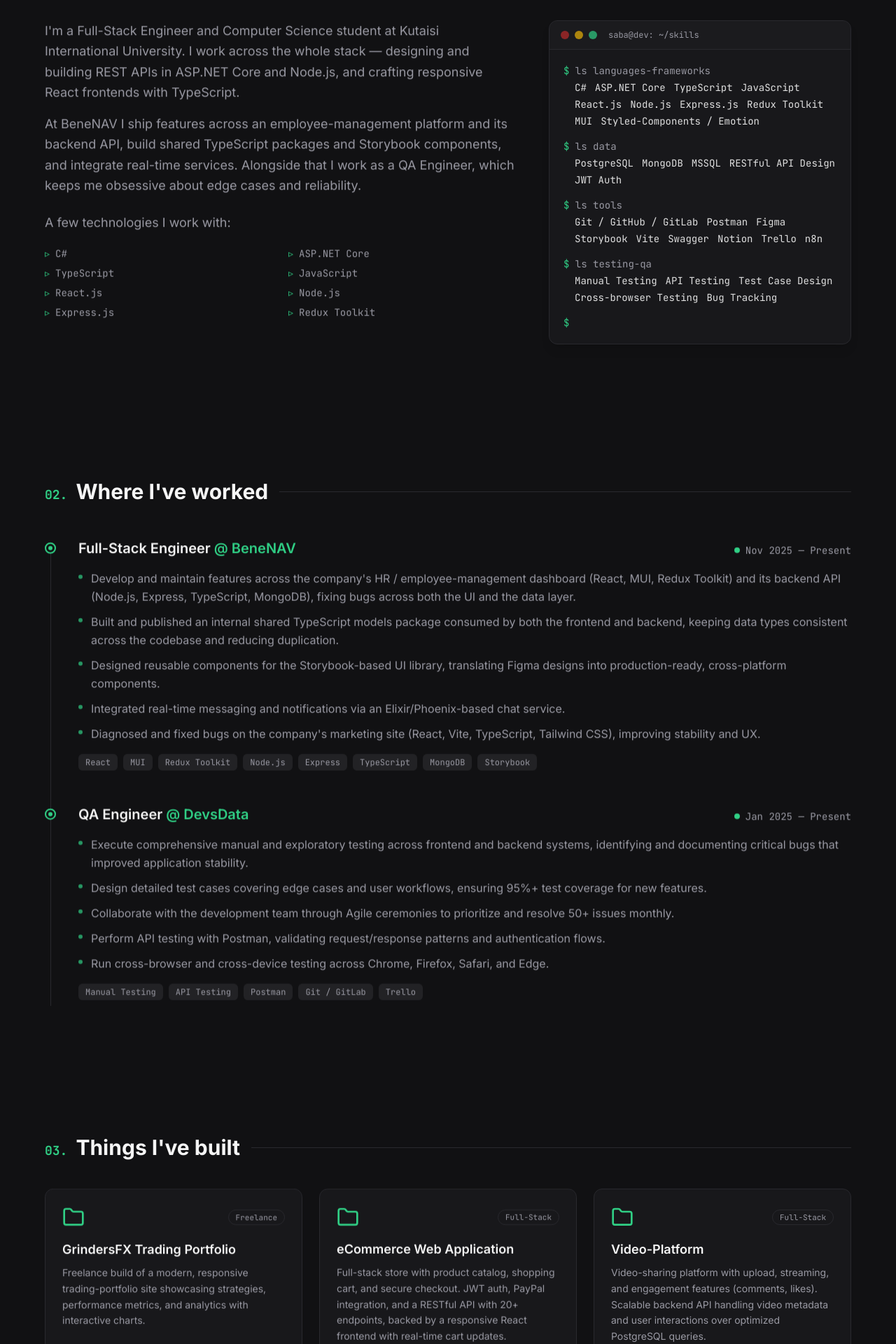
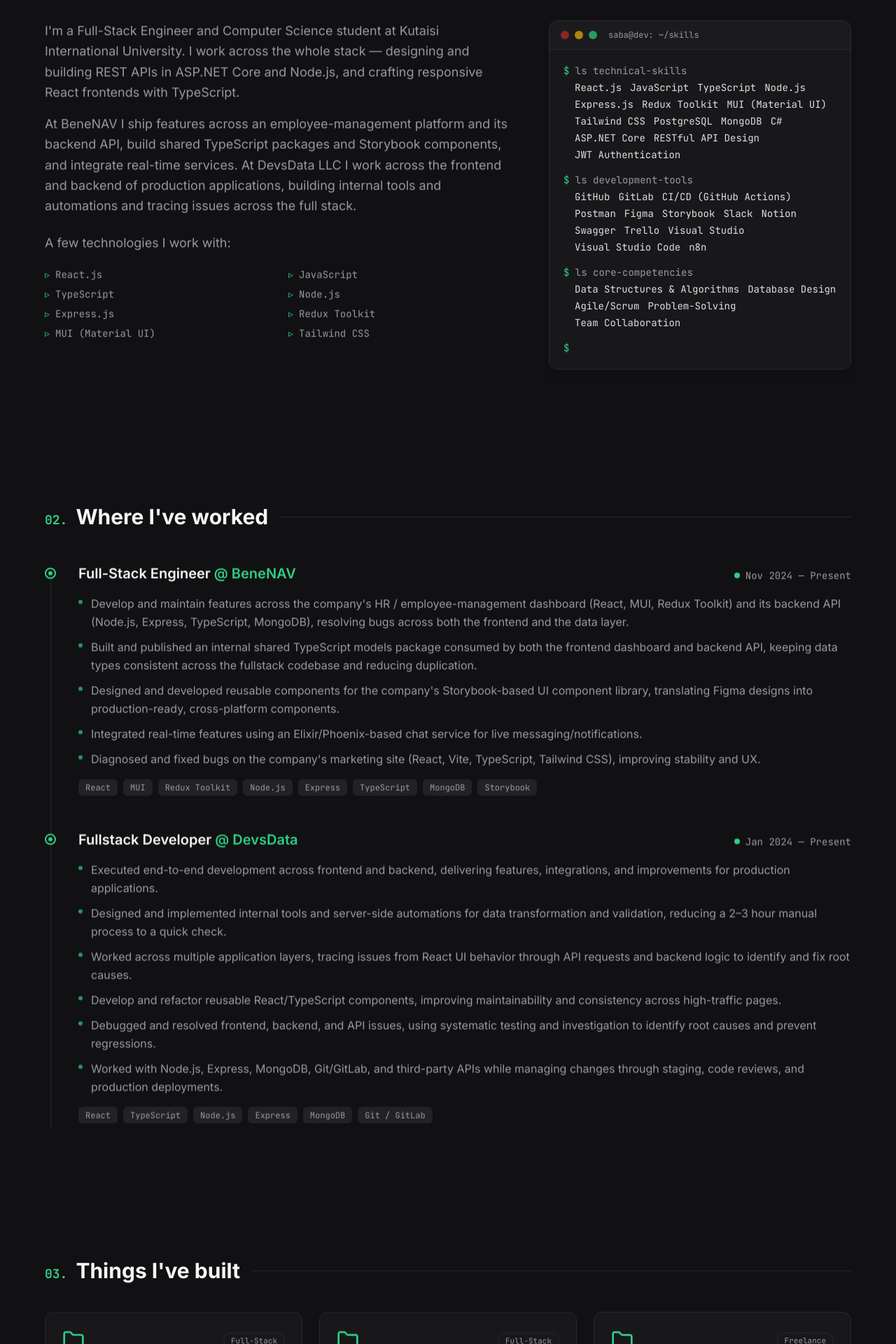
Before and after one commit to sabbapxakadze/MyPortfolio, a React (Vite) app: page / in a window 1280 px wide. Shown: the part 880-2800 px from the top of the page at 70% size. Built offline with nearby package versions, Linux system fonts and the light colour scheme.

Commit message:
matching CV

```diff
--- a/src/components/Navbar.tsx
+++ b/src/components/Navbar.tsx
@@ -68,7 +68,7 @@
             download
             className="hidden rounded-md border border-primary/40 px-3 py-2 font-mono text-sm text-primary transition-colors hover:bg-primary/10 sm:inline-block"
           >
-            resume
+            Resume
           </a>
           <ThemeToggle />
           <button
--- a/src/data/portfolio.ts
+++ b/src/data/portfolio.ts
@@ -27,7 +27,7 @@
   // A few short paragraphs. Keep it human.
   paragraphs: [
     "I'm a Full-Stack Engineer and Computer Science student at Kutaisi International University. I work across the whole stack — designing and building REST APIs in ASP.NET Core and Node.js, and crafting responsive React frontends with TypeScript.",
-    "At BeneNAV I ship features across an employee-management platform and its backend API, build shared TypeScript packages and Storybook components, and integrate real-time services. Alongside that I work as a QA Engineer, which keeps me obsessive about edge cases and reliability.",
+    "At BeneNAV I ship features across an employee-management platform and its backend API, build shared TypeScript packages and Storybook components, and integrate real-time services. At DevsData LLC I work across the frontend and backend of production applications, building internal tools and automations and tracing issues across the full stack.",
   ],
 };
 
@@ -44,7 +44,7 @@
   {
     company: "BeneNAV",
     role: "Full-Stack Engineer",
-    period: "Nov 2025 — Present",
+    period: "Nov 2024 — Present",
     current: true,
     stack: [
       "React",
@@ -57,25 +57,26 @@
       "Storybook",
     ],
     highlights: [
-      "Develop and maintain features across the company's HR / employee-management dashboard (React, MUI, Redux Toolkit) and its backend API (Node.js, Express, TypeScript, MongoDB), fixing bugs across both the UI and the data layer.",
-      "Built and published an internal shared TypeScript models package consumed by both the frontend and backend, keeping data types consistent across the codebase and reducing duplication.",
-      "Designed reusable components for the Storybook-based UI library, translating Figma designs into production-ready, cross-platform components.",
-      "Integrated real-time messaging and notifications via an Elixir/Phoenix-based chat service.",
+      "Develop and maintain features across the company's HR / employee-management dashboard (React, MUI, Redux Toolkit) and its backend API (Node.js, Express, TypeScript, MongoDB), resolving bugs across both the frontend and the data layer.",
+      "Built and published an internal shared TypeScript models package consumed by both the frontend dashboard and backend API, keeping data types consistent across the fullstack codebase and reducing duplication.",
+      "Designed and developed reusable components for the company's Storybook-based UI component library, translating Figma designs into production-ready, cross-platform components.",
+      "Integrated real-time features using an Elixir/Phoenix-based chat service for live messaging/notifications.",
       "Diagnosed and fixed bugs on the company's marketing site (React, Vite, TypeScript, Tailwind CSS), improving stability and UX.",
     ],
   },
   {
     company: "DevsData",
-    role: "QA Engineer",
-    period: "Jan 2025 — Present",
+    role: "Fullstack Developer",
+    period: "Jan 2024 — Present",
     current: true,
-    stack: ["Manual Testing", "API Testing", "Postman", "Git / GitLab", "Trello"],
+    stack: ["React", "TypeScript", "Node.js", "Express", "MongoDB", "Git / GitLab"],
     highlights: [
-      "Execute comprehensive manual and exploratory testing across frontend and backend systems, identifying and documenting critical bugs that improved application stability.",
-      "Design detailed test cases covering edge cases and user workflows, ensuring 95%+ test coverage for new features.",
-      "Collaborate with the development team through Agile ceremonies to prioritize and resolve 50+ issues monthly.",
-      "Perform API testing with Postman, validating request/response patterns and authentication flows.",
-      "Run cross-browser and cross-device testing across Chrome, Firefox, Safari, and Edge.",
+      "Executed end-to-end development across frontend and backend, delivering features, integrations, and improvements for production applications.",
+      "Designed and implemented internal tools and server-side automations for data transformation and validation, reducing a 2–3 hour manual process to a quick check.",
+      "Worked across multiple application layers, tracing issues from React UI behavior through API requests and backend logic to identify and fix root causes.",
+      "Develop and refactor reusable React/TypeScript components, improving maintainability and consistency across high-traffic pages.",
+      "Debugged and resolved frontend, backend, and API issues, using systematic testing and investigation to identify root causes and prevent regressions.",
+      "Worked with Node.js, Express, MongoDB, Git/GitLab, and third-party APIs while managing changes through staging, code reviews, and production deployments.",
     ],
   },
 ];
@@ -90,39 +91,25 @@
 
 export const projects: Project[] = [
   {
-    title: "GrindersFX Trading Portfolio",
-    blurb:
-      "Freelance build of a modern, responsive trading-portfolio site showcasing strategies, performance metrics, and analytics with interactive charts.",
-    stack: ["React", "TypeScript", "Tailwind CSS", "Chart.js"],
-    tag: "Freelance",
-  },
-  {
     title: "eCommerce Web Application",
     blurb:
-      "Full-stack store with product catalog, shopping cart, and secure checkout. JWT auth, PayPal integration, and a RESTful API with 20+ endpoints, backed by a responsive React frontend with real-time cart updates.",
-    stack: ["C#", "ASP.NET Core", "React", "PostgreSQL", "JWT", "PayPal API"],
+      "Full-stack platform with product catalog, shopping cart, and secure checkout functionality. Implemented JWT authentication, PayPal payment integration, and a comprehensive RESTful API with 20+ endpoints, backed by a responsive React frontend with real-time cart updates and optimized database queries.",
+    stack: ["C#", "ASP.NET Core Web API", "React", "PostgreSQL", "JWT", "PayPal API", "Postman"],
     tag: "Full-Stack",
   },
   {
     title: "Video-Platform",
     blurb:
-      "Video-sharing platform with upload, streaming, and engagement features (comments, likes). Scalable backend API handling video metadata and user interactions over optimized PostgreSQL queries.",
-    stack: ["C#", "ASP.NET Core", "PostgreSQL", "React", "Postman"],
+      "Video-sharing platform with upload, streaming, and user engagement features (comments, likes). Scalable backend API handling video metadata and user interactions with optimized PostgreSQL queries.",
+    stack: ["C#", "ASP.NET Core Web API", "PostgreSQL", "React", "Postman"],
     tag: "Full-Stack",
   },
   {
-    title: "Blogs-Application",
+    title: "Grinders FX",
     blurb:
-      "Blogging platform with user authentication, full CRUD for posts, and an interactive comment system. MVC architecture with a normalized database design, tested with Swagger.",
-    stack: ["C#", "ASP.NET MVC", "MSSQL"],
-    tag: "Web App",
-  },
-  {
-    title: "MyPostman",
-    blurb:
-      "Desktop API-testing tool (a Postman clone) supporting all HTTP methods with JWT auth and formatted JSON responses, in an intuitive Windows Forms interface with request/response tabs and URL validation.",
-    stack: ["C#", ".NET 8", "HttpClient", "WinForms", "JWT"],
-    tag: "Desktop App",
+      "Crypto-focused landing page and dashboard featuring live market stats, price charts, a TradingView-embedded chart widget, and portfolio/testimonial/pricing sections. Implemented dark/light theme switching and a reusable shadcn/ui + Radix UI component system.",
+    stack: ["React", "TypeScript", "Vite", "Tailwind CSS", "shadcn/ui", "Recharts", "GitHub Actions"],
+    tag: "Freelance",
   },
 ];
 
@@ -163,46 +150,50 @@
 
 export const skills: { group: string; items: string[] }[] = [
   {
-    group: "Languages & Frameworks",
+    group: "Technical Skills",
     items: [
-      "C#",
-      "ASP.NET Core",
+      "React.js",
+      "JavaScript",
       "TypeScript",
-      "JavaScript",
-      "React.js",
       "Node.js",
       "Express.js",
       "Redux Toolkit",
-      "MUI",
-      "Styled-Components / Emotion",
+      "MUI (Material UI)",
+      "Tailwind CSS",
+      "PostgreSQL",
+      "MongoDB",
+      "C#",
+      "ASP.NET Core",
+      "RESTful API Design",
+      "JWT Authentication",
     ],
   },
   {
-    group: "Data",
-    items: ["PostgreSQL", "MongoDB", "MSSQL", "RESTful API Design", "JWT Auth"],
-  },
-  {
-    group: "Tools",
+    group: "Development Tools",
     items: [
-      "Git / GitHub / GitLab",
+      "GitHub",
+      "GitLab",
+      "CI/CD (GitHub Actions)",
       "Postman",
       "Figma",
       "Storybook",
-      "Vite",
+      "Slack",
+      "Notion",
       "Swagger",
-      "Notion",
       "Trello",
+      "Visual Studio",
+      "Visual Studio Code",
       "n8n",
     ],
   },
   {
-    group: "Testing & QA",
+    group: "Core Competencies",
     items: [
-      "Manual Testing",
-      "API Testing",
-      "Test Case Design",
-      "Cross-browser Testing",
-      "Bug Tracking",
+      "Data Structures & Algorithms",
+      "Database Design",
+      "Agile/Scrum",
+      "Problem-Solving",
+      "Team Collaboration",
     ],
   },
 ];
```
